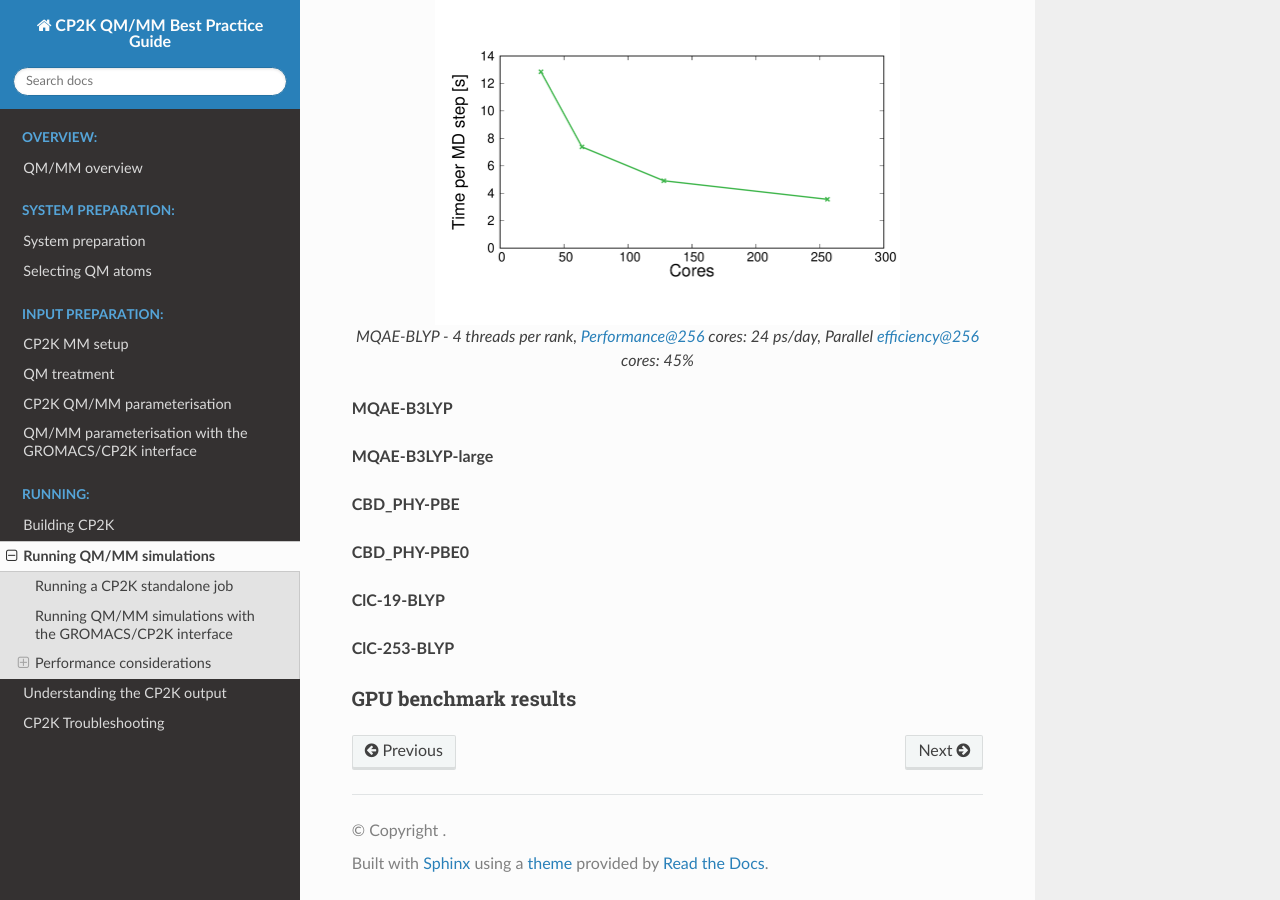
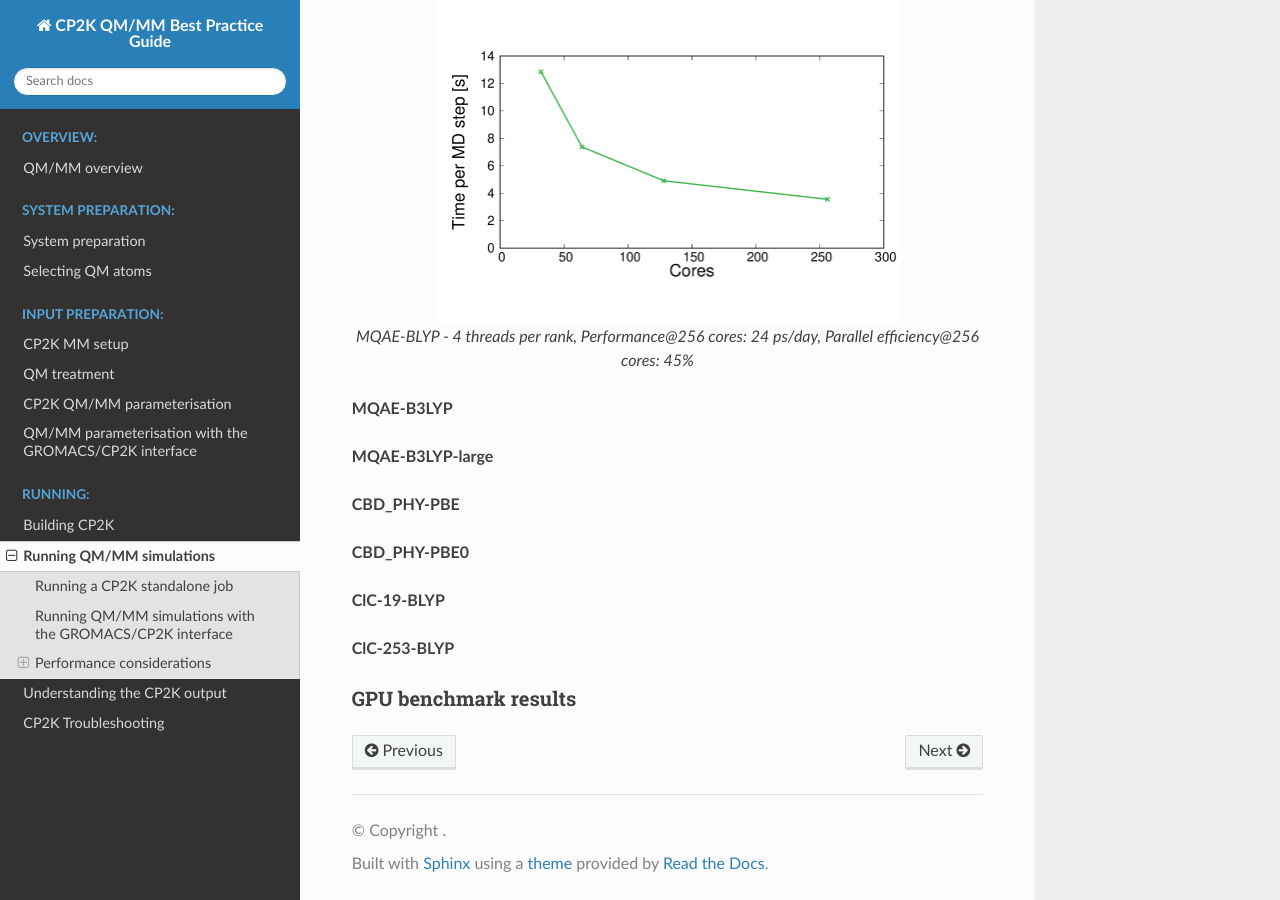
Before and after one commit to bioexcel/qmmm_bpg, a Sphinx documentation site: the page built from docs/running_cp2k/running_cp2k.rst, in a window 1280 px wide and 900 px high, scrolled down 2721 px. Built offline with Sphinx 7.4.7 and the Read the Docs theme 2.0.0, drawn with Linux system fonts in a browser that asks for light colours.

Commit message:
Fix image

```diff
--- a/docs/running_cp2k/running_cp2k.rst
+++ b/docs/running_cp2k/running_cp2k.rst
@@ -139,7 +139,7 @@ CPU benchmark results
     :alt: alternate text
     :scale: 25
 
-    MQAE-BLYP - 4 threads per rank, Performance@256 cores: 24 ps/day, Parallel efficiency@256 cores: 45%
+    MQAE-BLYP - 4 threads per rank, Performance\@256 cores: 24 ps/day, Parallel efficiency\@256 cores: 45%
 
 **MQAE-B3LYP**
 
```
